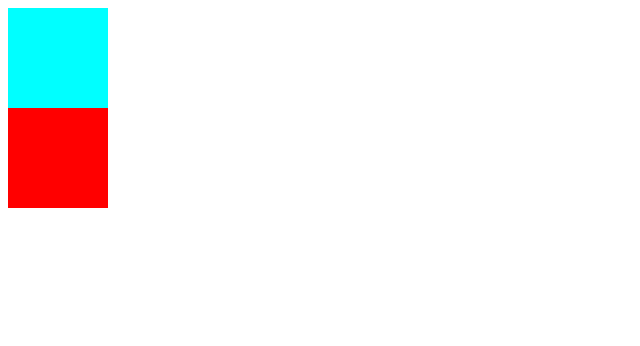
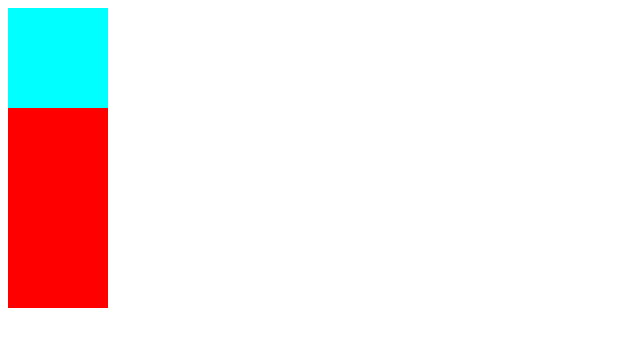
Before and after one commit to Sowan18/20250603, a plain HTML site: page index.html in a window 1280 px wide. Shown: the whole page, without its empty margins (0-640 px from the left). Drawn offline with Linux system fonts and the light colour scheme.

Commit message:
feat:Update index.html

```diff
--- a/index.html
+++ b/index.html
@@ -21,7 +21,7 @@
 <body>
     <div class="box"></div>
     <div class="box red"></div>
-
+    <div class="box red"></div>
 </body>
 
 </html>
```
